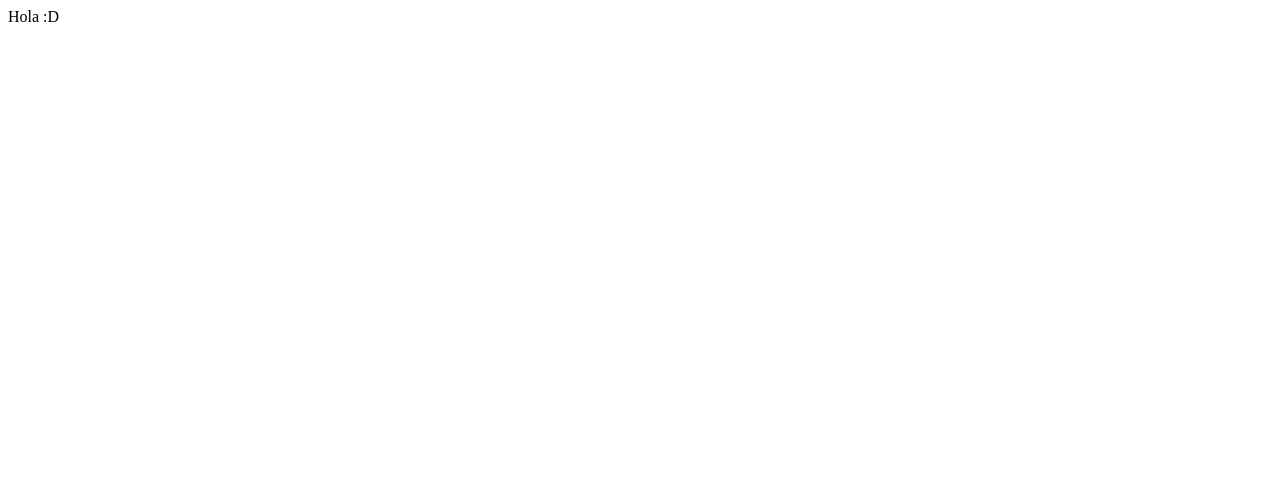
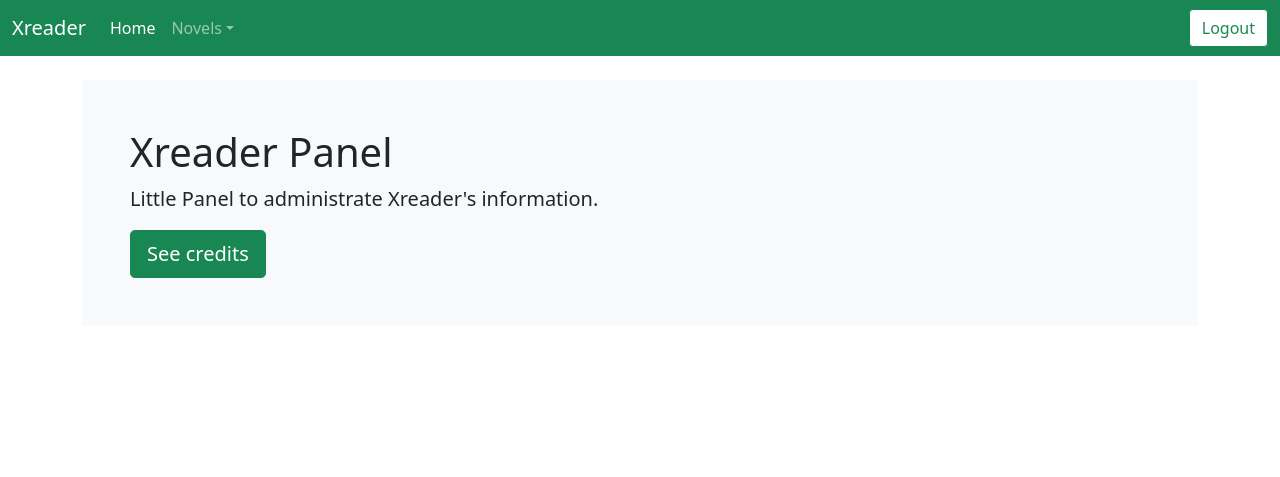
Before and after one commit to JeysonFlores/XreaderAPI, a Flask app: page /admin in a window 1280 px wide. Before the commit the part shown is almost empty. Shown: the top 477 px of the page. Before the commit the page ends 22 px from the top, so only its background shows below. Run offline with Flask 2, Linux system fonts and the light colour scheme; the visitor is signed in with stand-in values (Sample User, id 1).

Commit message:
Home directory for Admin done

```diff
--- /dev/null
+++ b/src/public/static/css/navbar-top.css
@@ -0,0 +1,4 @@
+/* Show it's not fixed to the top */
+body {
+  min-height: 75rem;
+}
--- a/src/public/templates/dashboard_index.html
+++ b/src/public/templates/dashboard_index.html
@@ -1 +1,67 @@
-Hola :D
+{% extends '_base.html' %}
+
+{% block head %}
+
+    <title> Xreader Panel - Home </title>
+
+    <link href={{ url_for('static', filename='./css/navbar-top.css') }} rel="stylesheet">
+
+{% endblock %}
+
+{% block navbar %}
+
+    <nav class="navbar navbar-expand-md navbar-dark bg-success mb-4">
+        <div class="container-fluid">
+        <a class="navbar-brand" href="#">Xreader</a>
+        <button class="navbar-toggler" type="button" data-bs-toggle="collapse" data-bs-target="#navbarCollapse" aria-controls="navbarCollapse" aria-expanded="false" aria-label="Toggle navigation">
+            <span class="navbar-toggler-icon"></span>
+        </button>
+        <div class="collapse navbar-collapse" id="navbarCollapse">
+            <ul class="navbar-nav me-auto mb-2 mb-md-0">
+            <li class="nav-item">
+                <a class="nav-link active" aria-current="page" href="#">Home</a>
+            </li>
+            <li class="nav-item dropdown">
+                <a class="nav-link dropdown-toggle" href="#" id="dropdown01" data-bs-toggle="dropdown" aria-expanded="false">Novels</a>
+                <ul class="dropdown-menu" aria-labelledby="dropdown01">
+                  <li><a class="dropdown-item" href="/admin/novels/search">Search</a></li>
+                  <li><a class="dropdown-item" href="/admin/novels/add">Add</a></li>
+                  <li><a class="dropdown-item" href="/admin/novels/edit">Edit</a></li>
+                  <li><a class="dropdown-item" href="/admin/novels/delete">Delete</a></li>
+                </ul>
+            </li>
+            </ul>
+            <a class="btn btn-success bg-white text-success" href="/logout">Logout</a>
+        </div>
+        </div>
+    </nav>
+
+    <style>
+        .bd-placeholder-img {
+          font-size: 1.125rem;
+          text-anchor: middle;
+          -webkit-user-select: none;
+          -moz-user-select: none;
+          user-select: none;
+        }
+
+        @media (min-width: 768px) {
+          .bd-placeholder-img-lg {
+            font-size: 3.5rem;
+          }
+        }
+      </style>
+
+{% endblock %}
+
+{% block content %}
+
+    <main class="container">
+        <div class="bg-light p-5 rounded">
+        <h1>Xreader Panel</h1>
+        <p class="lead">Little Panel to administrate Xreader's information.</p>
+        <a class="btn btn-lg btn-success" href="/admin/credits" role="button">See credits</a>
+        </div>
+    </main>
+
+{% endblock %}
--- a/src/public/templates/login.html
+++ b/src/public/templates/login.html
@@ -2,7 +2,7 @@
 
 {% block head %}
 
-    <title> Xreader Panel - Iniciar Sesión </title>
+    <title> Xreader Panel - Log In </title>
 
     <link href={{ url_for('static', filename='./css/signin.css') }} rel="stylesheet">
 
@@ -42,7 +42,7 @@
             <label for="floatingPassword">Password</label>
         </div>
 
-        <button class="w-100 btn btn-lg btn-primary" type="submit">Log In</button>
+        <button class="w-100 btn btn-lg btn-success" type="submit">Log In</button>
         <p class="mt-5 mb-3 text-muted">
             Jeyson Antonio Flores Deras<br>
             Carlos Fernando Murrieta Villalbazo
```
